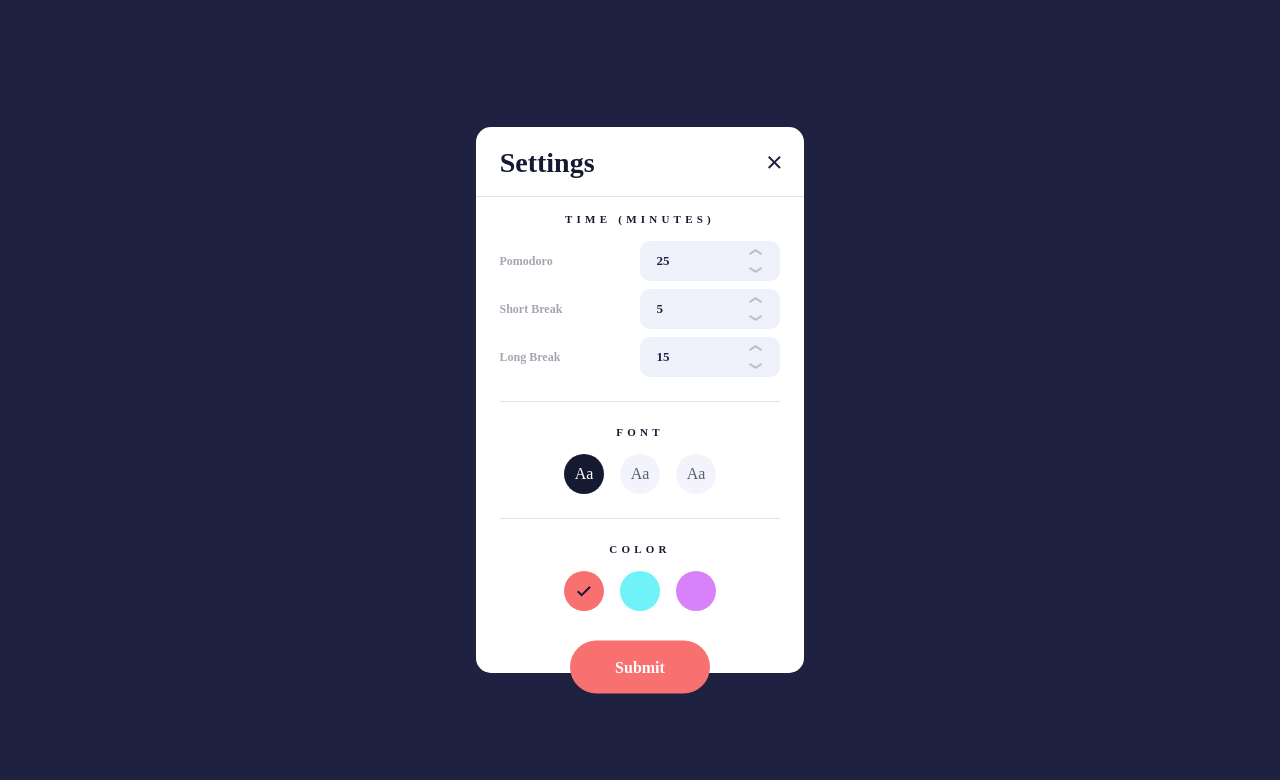
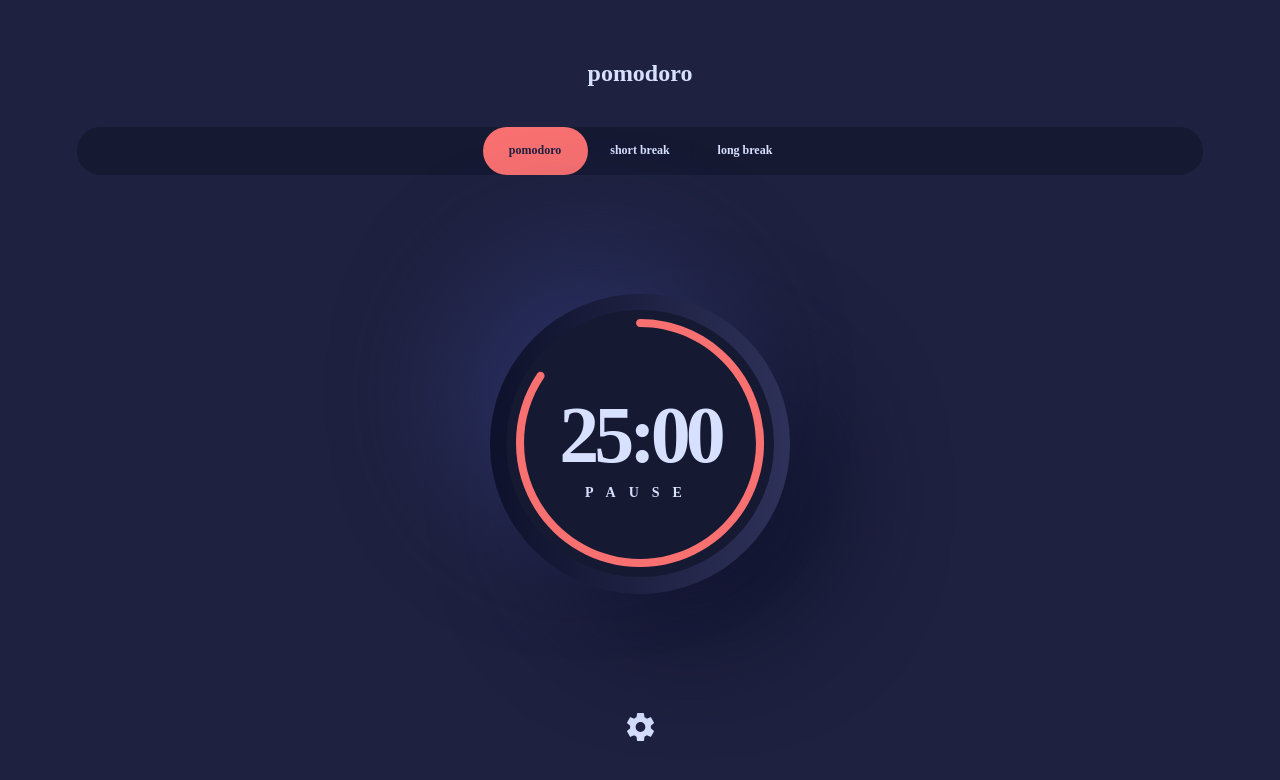
Before and after one commit to ringlochid/pomodoro-app, a React (Vite) app: page / in a window 1280 px wide. Shown: the top 780 px of the page. Built offline with nearby package versions, Linux system fonts and the light colour scheme.

Commit message:
complete: main layout

```diff
--- a/src/App.tsx
+++ b/src/App.tsx
@@ -1,10 +1,15 @@
 import "./App.css";
 import { ModalContainer } from "./components/modalContainer";
+import { HeaderContainer } from "./components/headerContainer";
+import { ClockContainer } from "./components/clockContainer";
+import { TailContainer } from "./components/tailContainer";
 
 function App() {
   return (
-    <div className="grid h-svh w-svw bg-blue-850 place-items-center">
-      <ModalContainer />
+    <div className="grid h-svh w-svw bg-blue-850 place-items-center overflow-hidden">
+      <HeaderContainer />
+      <ClockContainer />
+      <TailContainer />
     </div>
   );
 }
--- /dev/null
+++ b/src/components/clockContainer.tsx
@@ -0,0 +1,43 @@
+import { JSX } from "react";
+
+export function ProgressRing(): JSX.Element {
+  return (
+    <svg
+      xmlns="http://www.w3.org/2000/svg"
+      width="249"
+      height="249"
+      viewBox="0 0 249 249"
+      fill="none"
+      className="absolute z-100"
+    >
+      <path
+        d="M21.2459 54.5866C22.4917 52.746 24.9938 52.2639 26.8344 53.5097C28.675 54.7556 29.1571 57.2577 27.9113 59.0983C15.0351 78.1209 8.04878 100.546 8.04878 124.024C8.04878 188.076 59.9728 240 124.024 240C188.076 240 240 188.076 240 124.024C240 59.9728 188.076 8.04878 124.024 8.04878C121.802 8.04878 120 6.247 120 4.02439C120 1.80178 121.802 0 124.024 0C192.521 0 248.049 55.5276 248.049 124.024C248.049 192.521 192.521 248.049 124.024 248.049C55.5276 248.049 0 192.521 0 124.024C0 98.9252 7.47514 74.9308 21.2459 54.5866Z"
+        fill="#F87070"
+      />
+    </svg>
+  );
+}
+
+export function PauseButton(): JSX.Element {
+  return <button className="appearence-none text-preset-9">PAUSE</button>;
+}
+
+export function TimerContainer(): JSX.Element {
+  return (
+    <div className="grid aspect-square size-[16.73781rem] rounded-full place-items-center bg-blue-900">
+      <div className="flex flex-col items-center justify-center gap-0">
+        <h2 className="text-preset-8">25:00</h2>
+        <PauseButton />
+      </div>
+    </div>
+  );
+}
+
+export function ClockContainer(): JSX.Element {
+  return (
+    <div className="grid place-items-center aspect-square relative gap-0 size-75 clock-container">
+      <ProgressRing />
+      <TimerContainer />
+    </div>
+  );
+}
--- a/src/components/headerContainer.tsx
+++ b/src/components/headerContainer.tsx
@@ -0,0 +1,79 @@
+import type { JSX } from "react";
+
+export interface RadioOption {
+  id: string;
+  value: string;
+  title: string;
+}
+
+export function RadioButton({
+  id,
+  name,
+  value,
+  title,
+  currentValue,
+}: {
+  id: string;
+  name: string;
+  value: string;
+  title: string;
+  currentValue: string;
+}): JSX.Element {
+  return (
+    <div>
+      <input
+        type="radio"
+        id={id}
+        name={name}
+        value={value}
+        className="sr-only peer"
+        checked={currentValue === value}
+      />
+      <label
+        htmlFor={id}
+        className="grid h-12 w-[6.56rem] place-items-center rounded-[1.96875rem] bg-blue-900 text-preset-7 text-blue-100 peer-checked:bg-red-400 peer-checked:text-blue-850"
+      >
+        <p>{title}</p>
+      </label>
+    </div>
+  );
+}
+
+export function RadioGroup({
+  name,
+  options,
+  currentValue,
+}: {
+  name: string;
+  options: RadioOption[];
+  currentValue: string;
+}): JSX.Element {
+  return (
+    <div className="w-full justify-center items-center rounded-[1.96875rem] flex bg-blue-900 gap-0">
+      {options.map((option) => (
+        <RadioButton
+          key={option.id}
+          id={option.id}
+          name={name}
+          value={option.value}
+          title={option.title}
+          currentValue={currentValue}
+        />
+      ))}
+    </div>
+  );
+}
+
+export function HeaderContainer(): JSX.Element {
+  const options = [
+    { id: "pomodoro", value: "pomodoro", title: "pomodoro" },
+    { id: "short-break", value: "short-break", title: "short break" },
+    { id: "long-break", value: "long-break", title: "long break" },
+  ];
+  return (
+    <div className="w-[88svw] flex flex-col gap-10 items-center justify-center">
+      <h1 className="text-preset-6">pomodoro</h1>
+      <RadioGroup name="timer-type" options={options} currentValue="pomodoro" />
+    </div>
+  );
+}
--- a/src/components/modalContainer.tsx
+++ b/src/components/modalContainer.tsx
@@ -308,7 +308,7 @@ export function FormContainer(): JSX.Element {
 
 export function ModalContainer(): JSX.Element {
   return (
-    <div className="w-[20.44rem] flex flex-col gap-4 pt-[1.13rem] pb-[0.34375rem] bg-white rounded-[0.9375rem]">
+    <div className="w-[20.44rem] md:w-135 flex flex-col gap-4 pt-[1.13rem] pb-[0.34375rem] bg-white rounded-[0.9375rem]">
       <HeaderContainer />
       <div className="separator" />
       <FormContainer />
--- a/src/components/tailContainer.tsx
+++ b/src/components/tailContainer.tsx
@@ -0,0 +1,26 @@
+import { JSX } from "react";
+
+export function SettingsButton(): JSX.Element {
+  return (
+    <button className="appearence-none" aria-label="setting">
+      <svg
+        xmlns="http://www.w3.org/2000/svg"
+        width="27"
+        height="28"
+        viewBox="0 0 27 28"
+        fill="none"
+      >
+        <path
+          fill-rule="evenodd"
+          clip-rule="evenodd"
+          d="M23.8058 15.365L26.7334 17.682C26.997 17.899 27.0734 18.2771 26.8998 18.578L24.1248 23.429C23.9514 23.73 23.5906 23.849 23.2784 23.73L19.8235 22.323C19.109 22.883 18.325 23.345 17.4786 23.702L16.9583 27.412C16.9028 27.741 16.6184 28 16.2715 28H10.7215C10.3746 28 10.0901 27.741 10.0347 27.412L9.51433 23.702C8.66797 23.345 7.88405 22.8761 7.16946 22.323L3.71455 23.73C3.40236 23.856 3.04165 23.73 2.86819 23.429L0.0931375 18.578C-0.0803235 18.27 -0.00396681 17.892 0.259639 17.682L3.18727 15.365C3.13179 14.917 3.09017 14.462 3.09017 14C3.09017 13.538 3.13179 13.083 3.18727 12.635L0.259639 10.318C-0.00396681 10.101 -0.0803235 9.72302 0.0931375 9.42199L2.86825 4.57099C3.04165 4.26996 3.40242 4.15098 3.71461 4.26996L7.16952 5.67697C7.88405 5.11699 8.66804 4.65499 9.5144 4.29799L10.0347 0.588001C10.0902 0.259022 10.3747 0 10.7215 0H16.2716C16.6184 0 16.9028 0.259022 16.9653 0.588001L17.4857 4.29799C18.332 4.65499 19.1159 5.12394 19.8305 5.67697L23.2855 4.26996C23.5976 4.14396 23.9584 4.26996 24.1318 4.57099L26.9069 9.42199C27.0803 9.72997 27.004 10.108 26.7404 10.318L23.8058 12.635C23.8612 13.083 23.9029 13.538 23.9029 14C23.9029 14.462 23.8612 14.917 23.8058 15.365ZM8.6402 14C8.6402 16.709 10.8117 18.9 13.4965 18.9C16.1814 18.9 18.3528 16.7091 18.3528 14.0001C18.3528 11.2911 16.1814 9.10004 13.4965 9.10004C10.8117 9.10004 8.6402 11.291 8.6402 14Z"
+          fill="#D7E0FF"
+        />
+      </svg>
+    </button>
+  );
+}
+
+export function TailContainer(): JSX.Element {
+  return <SettingsButton />;
+}
--- a/src/index.css
+++ b/src/index.css
@@ -9,6 +9,7 @@
   --color-white: #fff;
 
   --color-blue-50: #eff1fa;
+  --color-blue-100: #d7e0ff;
   --color-blue-850: #1e213f;
   --color-blue-900: #161932;
 
@@ -98,6 +99,49 @@
   letter-spacing: 0.26444rem;
 }
 
+@utility text-preset-6 {
+  color: var(--colors-blue-100, #d7e0ff);
+  text-align: center;
+  font-family: "Kumbh Sans";
+  font-size: 1.5rem;
+  font-style: normal;
+  font-weight: 700;
+  line-height: normal;
+}
+
+@utility text-preset-7 {
+  font-family: "Kumbh Sans";
+  font-size: 0.75rem;
+  font-style: normal;
+  font-weight: 700;
+  line-height: 125%; /* 0.9375rem */
+}
+
+@utility text-preset-8 {
+  color: var(--colors-blue-100, #d7e0ff);
+  text-align: center;
+
+  font-family: "Kumbh Sans";
+  font-size: 5rem;
+  font-style: normal;
+  font-weight: 700;
+  line-height: 125%; /* 6.25rem */
+  letter-spacing: -0.3125rem;
+}
+
+@utility text-preset-9 {
+  color: var(--colors-blue-100, #d7e0ff);
+  text-align: center;
+
+  /* Text Preset 2 (Mobile, Font 1) - Kumbh Sans Bold - 14px - 120% Line Height - 13px Line Spacing */
+  font-family: "Kumbh Sans";
+  font-size: 0.875rem;
+  font-style: normal;
+  font-weight: 700;
+  line-height: 120%; /* 1.05rem */
+  letter-spacing: 0.8125rem;
+}
+
 @utility separator {
   width: 100%;
   height: 0.0625rem;
@@ -114,6 +158,17 @@
   border-width: 0;
 }
 
+@utility clock-container {
+  border-radius: 9.375rem;
+  background: var(
+    --colors-gradient-1,
+    linear-gradient(271deg, #2e325a 0%, #0e112a 100%)
+  );
+  box-shadow:
+    -50px -50px 100px 0 #272c5a,
+    50px 50px 100px 0 #121530;
+}
+
 * {
   box-sizing: border-box;
 }
```
